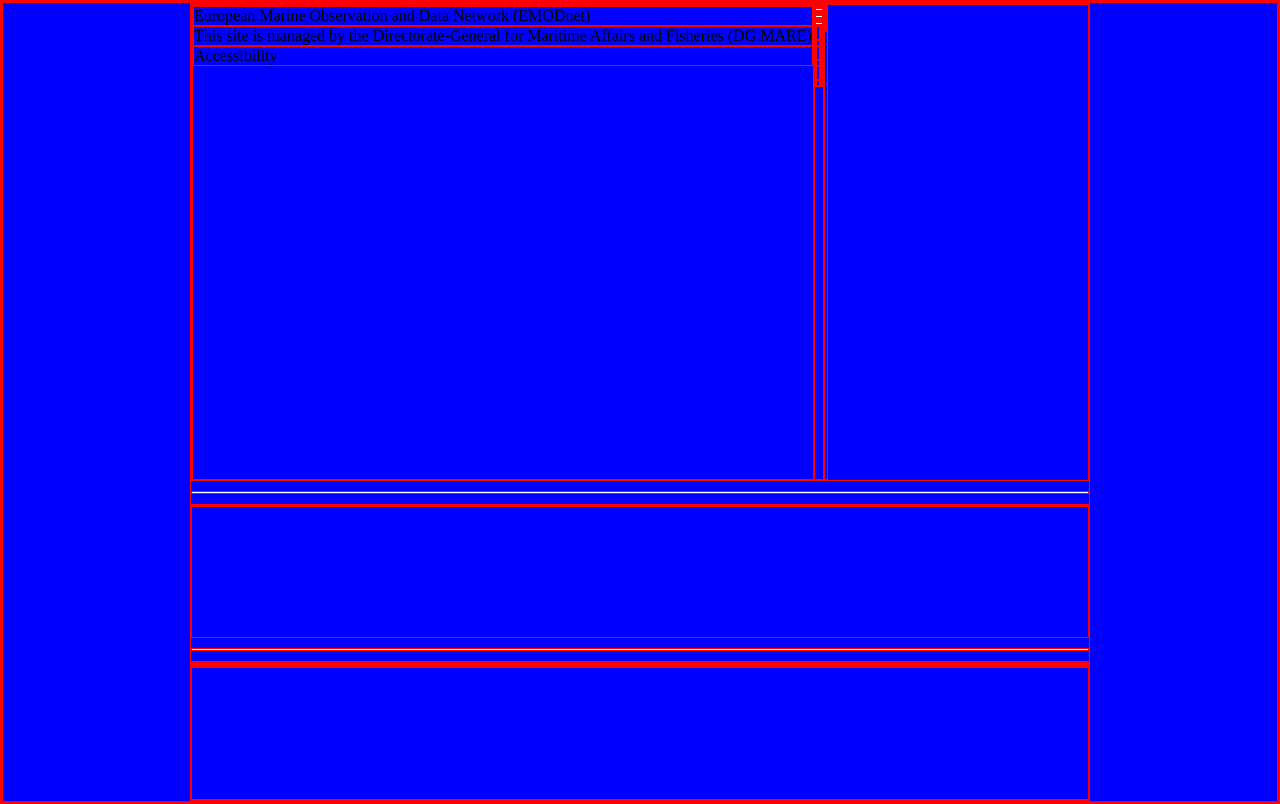
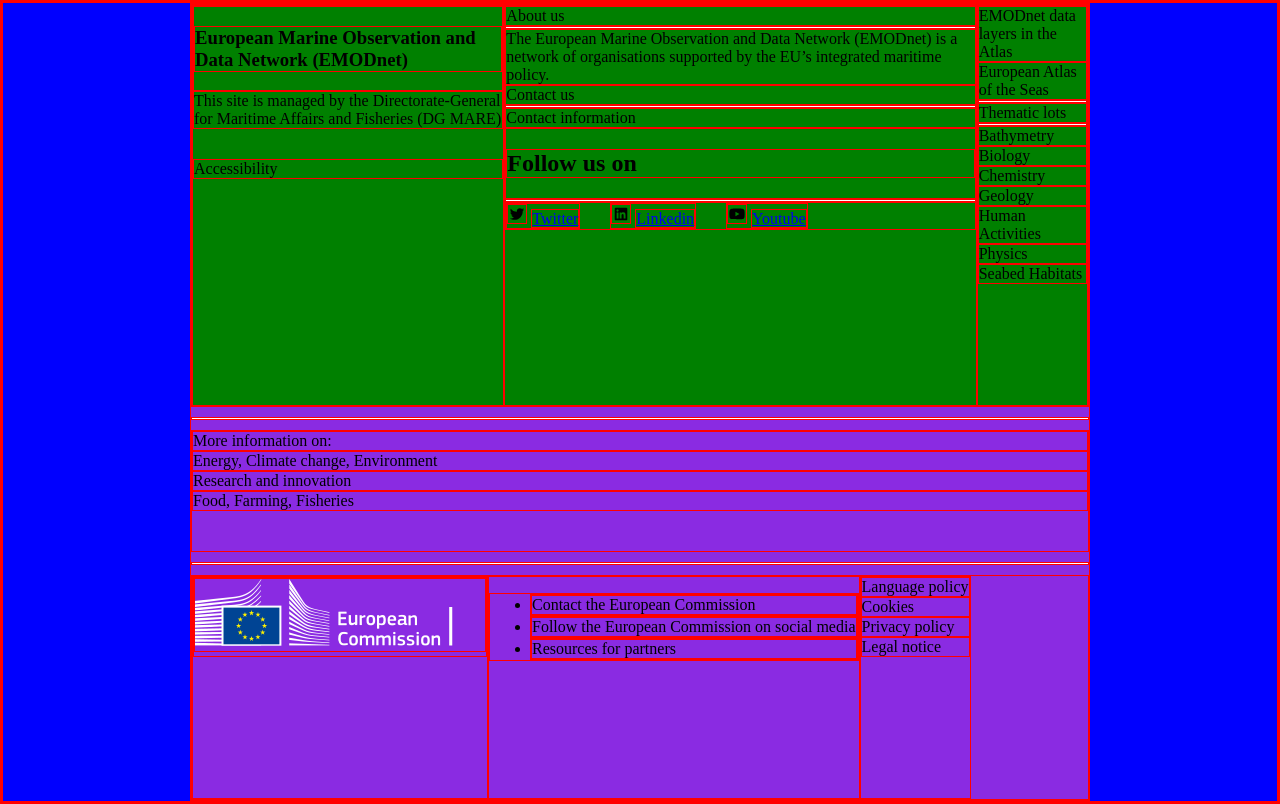
Before and after one commit to l-psy-u/emodnet-footer, a plain HTML site: page index.html in a window 1280 px wide. Drawn offline with Linux system fonts and the light colour scheme.

Commit message:
modifica gli spazi

```diff
--- a/index.html
+++ b/index.html
@@ -16,60 +16,87 @@
             <div class="second-child-fat ">
                 <!-- second-chil-fat comprende tutta la parte superiore -->
                 <div>
-                    <div>European Marine Observation and Data Network (EMODnet)</div>
-                    <div>This site is managed by the Directorate-General for Maritime Affairs and Fisheries (DG MARE)</div>
-                    <div>Accessibility</div>
+                    <div >
+                        <h3>European Marine Observation and Data Network (EMODnet)</h3>
+                    </div>
+                    <div>This site is managed by the Directorate-General for Maritime Affairs and Fisheries (DG MARE)
+                    </div>
+                    <div class="second-child-fat-g1-soggetto2">Accessibility</div>
                 </div>
 
                 <div>
-                    <div></div>
+                    <div>About us</div>
                     <div class="divider"></div>
-                    <div></div>
-                    <div></div>
+                    <div>The European Marine Observation and Data Network (EMODnet) is a network of organisations
+                        supported by the EU’s integrated maritime policy.</div>
+                    <div>Contact us</div>
                     <div class="divider"></div>
-                    <div></div>
-                    <div></div>
+                    <div>Contact information</div>
+                    <div>
+                        <h2>Follow us on</h2>
+
+                    </div>
                     <div class="divider"></div>
-                    <div>
+
+                    <div class="social">
                         <div>
-                            <img src="" alt="">
-                            <a href=""></a>
+                          <img src="./twitter-brands-solid-full.svg" width="20" height="20" alt="Twitter">
+                            <a href="https://x.com/emodnet">Twitter </a>
+
                         </div>
                         <div>
-                            <img src="" alt="">
-                            <a href=""></a>
+                           <img src="./linkedin-brands-solid-full.svg" width="20" height="20" alt="linkedin">
+                            <a href="https://www.linkedin.com/company/emodnet">Linkedin</a>
                         </div>
                         <div>
-                            <img src="" alt="">
-                            <a href=""></a>
+                            <img src="youtube-brands-solid-full.svg" width="20" height="20" alt="Youtube">
+                            <a href="https://www.youtube.com/channel/UCaXRktHQoM5VdtRsCB_Z2YA/videos">Youtube</a>
+
                         </div>
                     </div>
                 </div>
                 <div>
-                    <div></div>
+                    <div>EMODnet data layers in the Atlas</div>
+                    <div>European Atlas of the Seas</div>
                     <div class="divider"></div>
-                    <div></div>
-                    <div></div>
+                    <div>Thematic lots</div>
                     <div class="divider"></div>
-                    <div></div>
-                    <div></div>
-                    <div></div>
-                    <div></div>
-                    <div></div>
-                    <div></div>
-                    <div></div>
+                    <div>Bathymetry</div>
+                    <div>Biology</div>
+                    <div>Chemistry</div>
+                    <div>Geology</div>
+                    <div>Human Activities</div>
+                    <div>Physics</div>
+                    <div>Seabed Habitats</div>
                 </div>
             </div>
             <div class="divider"></div>
             <div class="second-child">
                 <div>
+                    More information on:
                 </div>
+                <div>Energy, Climate change, Environment</div>
+                <div>Research and innovation</div>
+                <div>Food, Farming, Fisheries</div>
             </div>
             <div class="divider"></div>
-            <div class="second-child">
-                <div></div>
-                <div></div>
-                <div></div>
+            <div class="second-child-short">
+                <div>
+                    <div><img src="./logo europa.webp" alt="logo europeo"></div>
+                </div>
+                <div>
+                    <ul>
+                   <div><li>Contact the European Commission</li></div>
+                   <div><li>Follow the European Commission on social media</li></div>
+                    <div><li>Resources for partners</li></div>
+                    </ul>
+                </div>
+                <div>
+                    <div>Language policy</div>
+                    <div>Cookies</div>
+                    <div>Privacy policy</div>
+                    <div>Legal notice</div>
+                </div>
 
             </div>
 
--- a/style.css
+++ b/style.css
@@ -15,6 +15,7 @@
 justify-content: center;
 }
 .frist-child{
+    background-color: blueviolet;
     width: 900px;
     display: flex;
     flex-direction: column;
@@ -28,6 +29,25 @@
     flex-grow: 1;
 }
 .second-child-fat{
+    background-color: green;
     flex-grow: 3;
     display: flex;
 }
+.second-child-short{
+    flex-grow: 3;
+    display: flex;
+}
+
+.social{
+    display: flex;
+    flex-grow: 3;
+    flex: 100px;
+    gap: 30px 30px;
+}
+
+.second-child-fat-g1-soggetto2{
+    display:flex ;
+    margin-top: 30px;
+    /* il margin top serve per dare un po' di spazio */
+
+}
```
Also changed, not shown: linkedin-brands-solid-full.svg (added), logo europa.webp (added), twitter-brands-solid-full.svg (added), youtube-brands-solid-full.svg (added).
